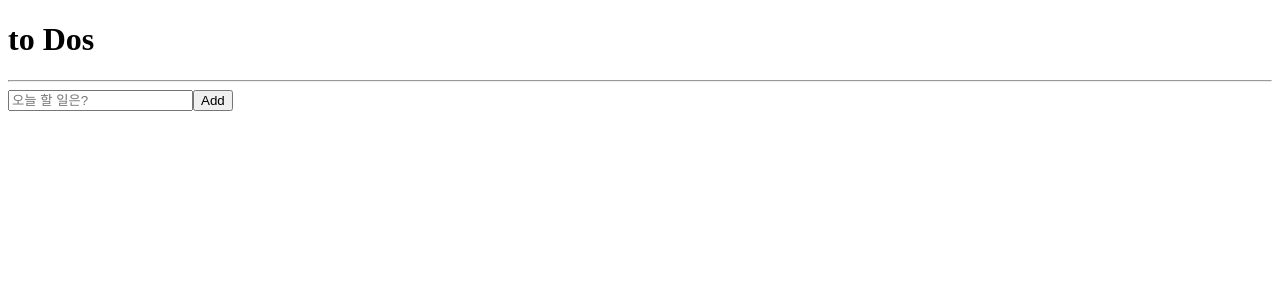
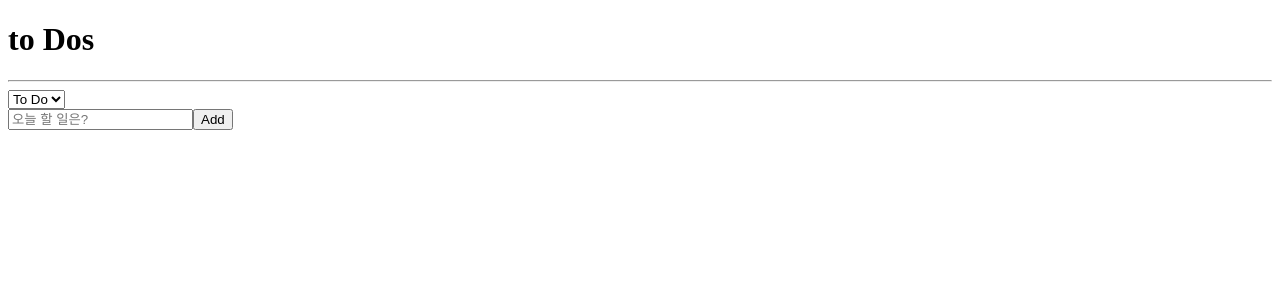
Before and after one commit to sangmin-yoon/react-todo, a React (Create React App) app: page / in a window 1280 px wide. Shown: the top 300 px of the page. Built offline with nearby package versions, Linux system fonts and the light colour scheme.

Commit message:
recoil selector

```diff
--- a/src/atoms.tsx
+++ b/src/atoms.tsx
@@ -1,4 +1,4 @@
-import { atom } from "recoil";
+import { atom, selector } from "recoil";
 
 export interface IToDo {
   id: number;
@@ -6,7 +6,21 @@
   category: "TO_DO" | "DOING" | "DONE";
 }
 
+export const categoryState = atom({
+  key: "category",
+  default: "TO_DO",
+});
+
 export const toDoState = atom<IToDo[]>({
   key: "toDo",
   default: [],
 });
+
+export const toDoSelector = selector({
+  key: "toDoSelector",
+  get: ({ get }) => {
+    const toDos = get(toDoState);
+    const category = get(categoryState);
+    return toDos.filter((toDo) => toDo.category === category);
+  },
+});
--- a/src/components/ToDo.tsx
+++ b/src/components/ToDo.tsx
@@ -29,13 +29,3 @@
 }
 
 export default ToDo;
-const onClick = (category: ToDo["category"]) => {
-  setToDos((prev) =>
-    prev.map((toDo) => {
-      if (toDo.id === id) {
-        return { ...toDo, category };
-      }
-      return toDo;
-    })
-  );
-};
--- a/src/components/ToDoList.tsx
+++ b/src/components/ToDoList.tsx
@@ -1,23 +1,30 @@
-import { useRecoilValue } from "recoil";
-import { toDoState } from "../atoms";
+import React from "react";
+import { useRecoilValue, useRecoilState } from "recoil";
+import { categoryState, toDoSelector, toDoState } from "../atoms";
 import CreateToDo from "./CreateToDo";
 import ToDo from "./ToDo";
 
 function ToDoList() {
-  const toDos = useRecoilValue(toDoState);
-  console.log(toDos);
+  const toDos = useRecoilValue(toDoSelector);
+  const [category, setCategory] = useRecoilState(categoryState);
+  const onInput = (event: React.FormEvent<HTMLSelectElement>) => {
+    setCategory(event.currentTarget.value);
+  };
 
   return (
     <>
       <div>
         <h1>to Dos</h1>
         <hr />
+        <select value={category} onInput={onInput}>
+          <option value="TO_DO">To Do</option>
+          <option value="DOING">Doing</option>
+          <option value="DONE">Done</option>
+        </select>
         <CreateToDo />
-        <ul>
-          {toDos.map((toDo) => (
-            <ToDo key={toDo.id} {...toDo} />
-          ))}
-        </ul>
+        {toDos.map((toDo) => (
+          <ToDo key={toDo.id} {...toDo} />
+        ))}
       </div>
     </>
   );
```
